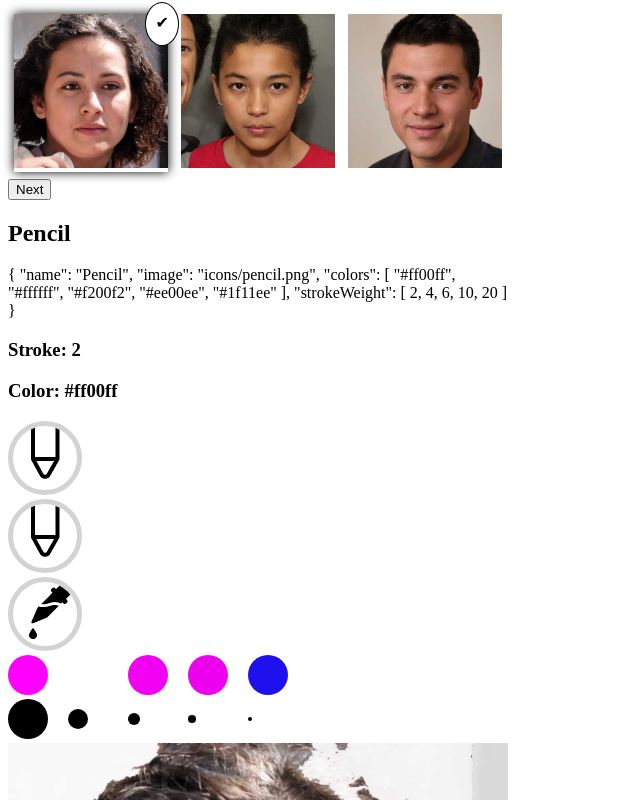
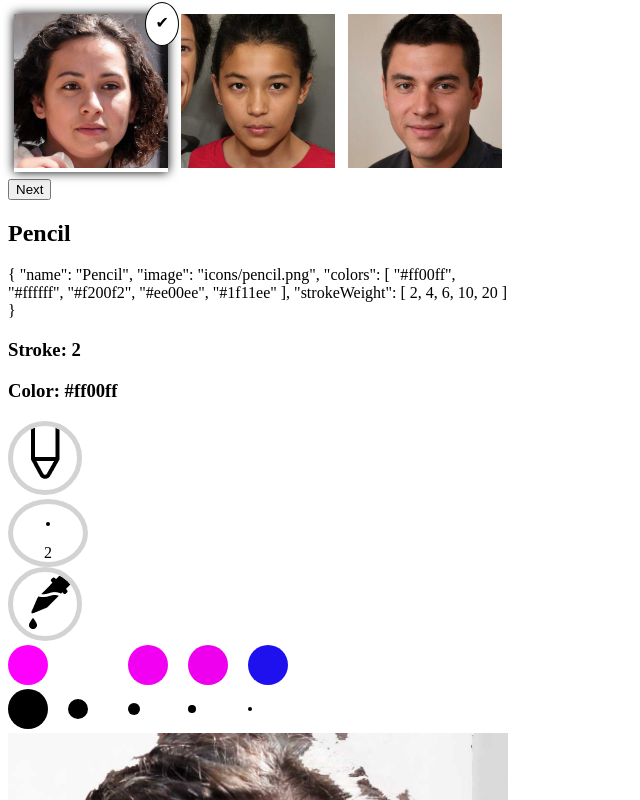
Before and after one commit to youthradio/trackface-draft, a Vue app: page / in a window 1280 px wide. Shown: the top 800 px of the page, without its empty margins (0-640 px from the left). Built offline with nearby package versions, Linux system fonts and the light colour scheme.

Commit message:
make stroke size button with number hook (needs help still)

```diff
--- a/src/components/UiComponent.vue
+++ b/src/components/UiComponent.vue
@@ -12,7 +12,14 @@
         <img class="tool-icon" :src="require(`../assets/${toolsData.image}`)" />
       </div>
       <div class="tool-icon-container stroke-size-tool">
-        <img class="tool-icon" :src="require(`../assets/${toolsData.image}`)" />
+        <svg height="40" width="40">
+          <g>
+            <circle cx="50%" cy="50%" :r="selectedStrokeWeight" fill="black" />
+          </g>
+        </svg>
+        <div class="">
+          {{ selectedStrokeWeight }}
+        </div>
       </div>
       <div class="tool-icon-container color-pick-tool">
         <img
@@ -113,6 +120,7 @@ export default {
   margin: 0;
   padding: 0;
   justify-content: center;
+  width: 5rem;
   .tool-icon {
     transition: 0.1s;
     max-width: 100%;
@@ -123,6 +131,16 @@ export default {
     position: relative;
     overflow: hidden;
     border-radius: 50%;
+  }
+  .stroke-size-tool {
+    display: flex;
+    flex-direction: column;
+    align-items: center;
+    align-content: stretch;
+    border: 5px solid $gray;
+    border-radius: 100%;
+    margin: 0;
+    padding: 0;
   }
   .tool-icon:hover {
     transition: 0.1s;
```
